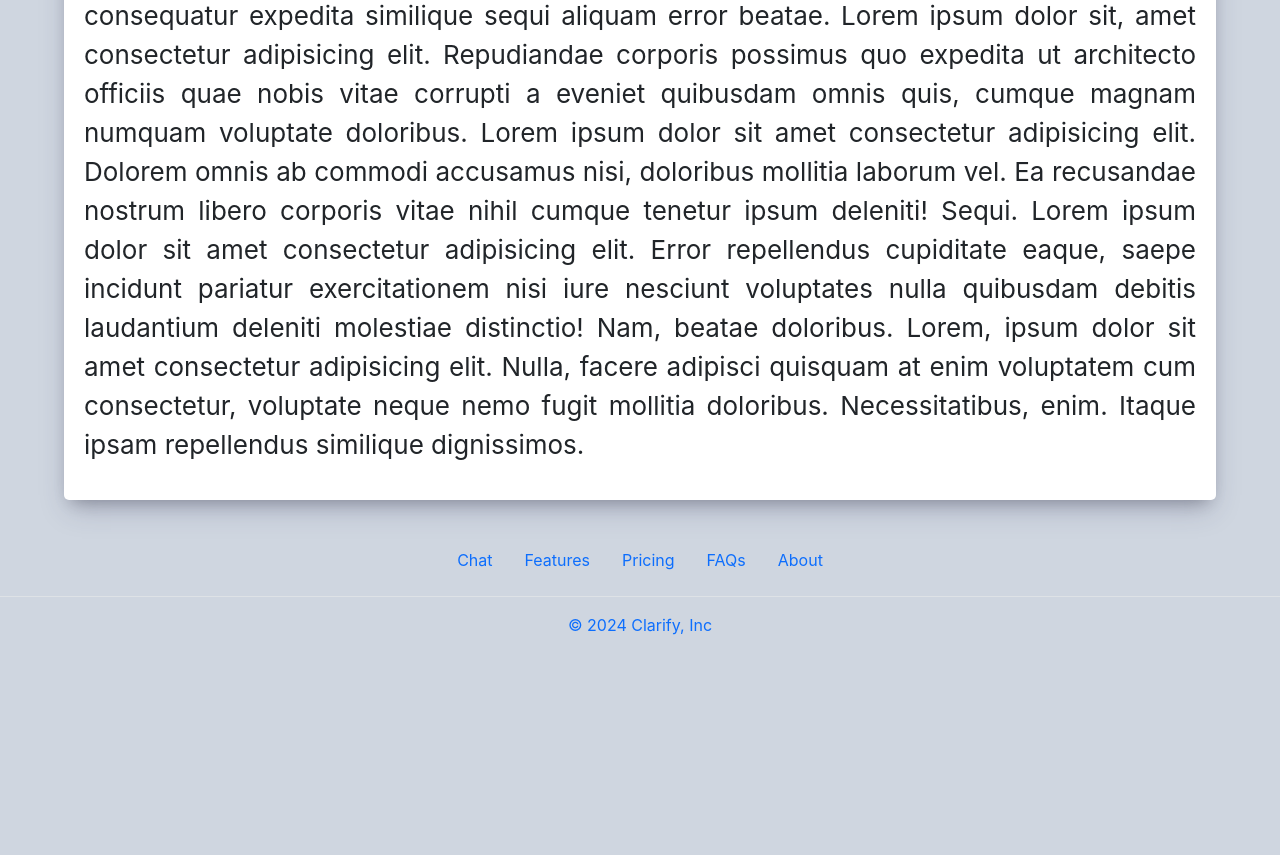
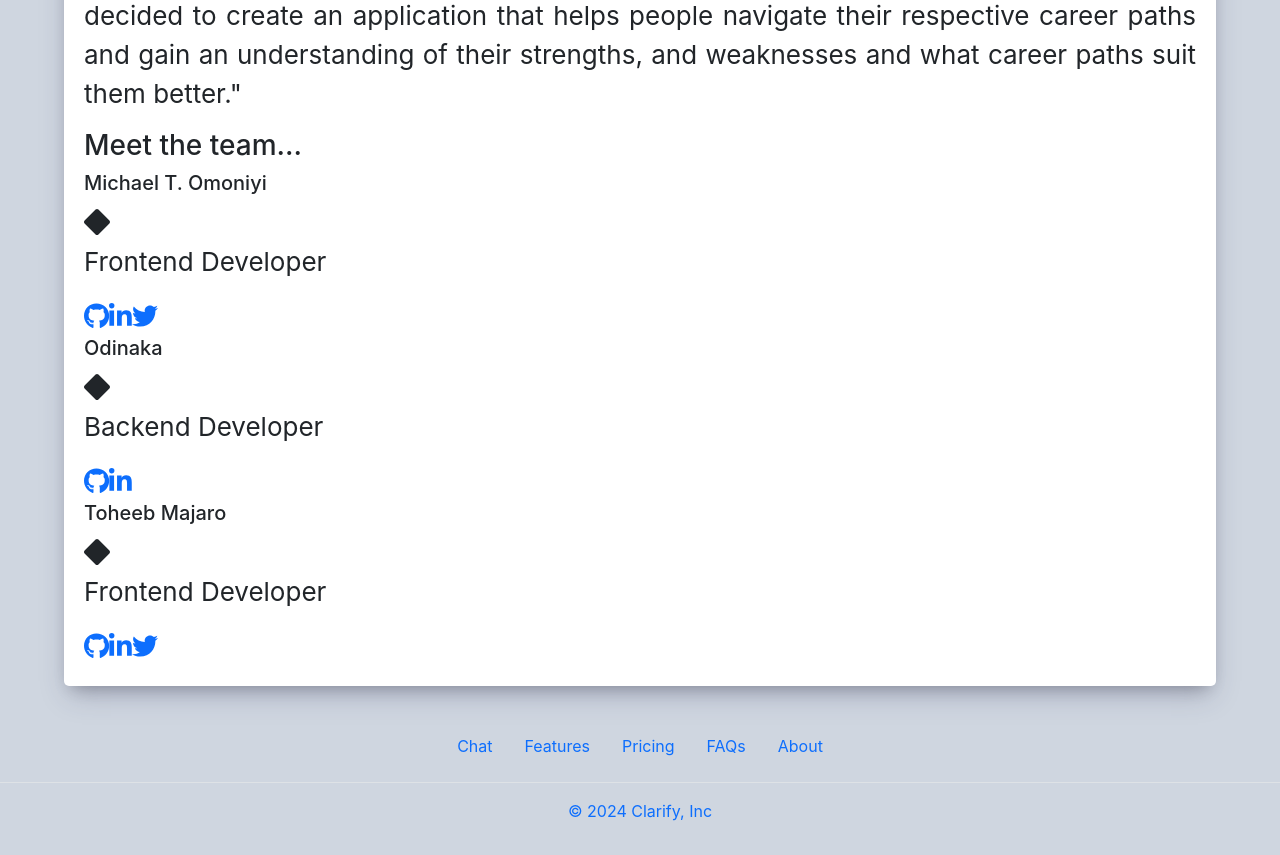
Before and after one commit to MichaelOmoniyi/Clarify, a React (Create React App) app in the folder clarify-app/: page /about in a window 1280 px wide. Shown: the part 660-1515 px from the top of the page. Before the commit the page ends 1329 px from the top, so only its background shows below. Built offline with nearby package versions, Linux system fonts and the light colour scheme; no server answers.

Commit message:
Update the about us section and meet the team section

```diff
--- a/clarify-app/src/pages/About.jsx
+++ b/clarify-app/src/pages/About.jsx
@@ -1,5 +1,12 @@
 import React, { Component } from "react";
 import { Link } from "react-router-dom";
+import { FontAwesomeIcon } from "@fortawesome/react-fontawesome";
+import { faDiamond } from "@fortawesome/free-solid-svg-icons";
+import {
+  faGithub,
+  faLinkedinIn,
+  faTwitter,
+} from "@fortawesome/free-brands-svg-icons";
 import "./About.css";
 import Footer from "../components/Footer";
 import AboutImage from "../assets/tutoring.jpg";
@@ -15,12 +22,101 @@ export default class About extends Component {
             </div>
             <div className="about-content">
               <h1>ABOUT US</h1>
-                            <p>Lorem ipsum dolor sit, amet consectetur adipisicing elit. Atque ut libero laudantium nesciunt voluptas totam facere cumque molestiae saepe et amet laborum, officiis consequatur expedita similique sequi aliquam error beatae.  Lorem ipsum dolor sit, amet consectetur adipisicing elit. Repudiandae corporis possimus quo expedita ut architecto officiis quae nobis vitae corrupti a eveniet quibusdam omnis quis, cumque magnam numquam voluptate doloribus. Lorem ipsum dolor sit amet consectetur adipisicing elit. Dolorem omnis ab commodi accusamus nisi, doloribus mollitia laborum vel. Ea recusandae nostrum libero corporis vitae nihil cumque tenetur ipsum deleniti! Sequi. Lorem ipsum dolor sit amet consectetur adipisicing elit. Error repellendus cupiditate eaque, saepe incidunt pariatur exercitationem nisi iure nesciunt voluptates nulla quibusdam debitis laudantium deleniti molestiae distinctio! Nam, beatae doloribus. Lorem, ipsum dolor sit amet consectetur adipisicing elit. Nulla, facere adipisci quisquam at enim voluptatem cum consectetur, voluptate neque nemo fugit mollitia doloribus. Necessitatibus, enim. Itaque ipsam repellendus similique dignissimos.</p>
+              <p>
+                "In a quest to proffer a solution to challenges many beginners
+                or even professionals face, we thought to solve the problem of
+                mentorship which many of us can relate to. We decided to create
+                an application that helps people navigate their respective
+                career paths and gain an understanding of their strengths, and
+                weaknesses and what career paths suit them better."
+              </p>
+            </div>
+            <div className="team">
+              <h3>Meet the team...</h3>
+              <div className="members">
+                <div className="member">
+                  <h5>Michael T. Omoniyi</h5>
+                  <FontAwesomeIcon className="diamond" icon={faDiamond} />
+                  <p>Frontend Developer</p>
+                  <div className="socials">
+                    <a
+                      href="https://github.com/MichaelOmoniyi"
+                      target="_blank"
+                      rel="noopener noreferrer"
+                    >
+                      <FontAwesomeIcon className="social" icon={faGithub} />
+                    </a>
+                    <a
+                      href="https://www.linkedin.com/in/michael-omoniyi-1b2307232/"
+                      target="_blank"
+                      rel="noopener noreferrer"
+                    >
+                      <FontAwesomeIcon className="social" icon={faLinkedinIn} />
+                    </a>
+                    <a
+                      href="https://twitter.com/Omons_Mikel"
+                      target="_blank"
+                      rel="noopener noreferrer"
+                    >
+                      <FontAwesomeIcon className="social" icon={faTwitter} />
+                    </a>
+                  </div>
+                </div>
+                <div className="member">
+                  <h5>Odinaka</h5>
+                  <FontAwesomeIcon className="diamond" icon={faDiamond} />
+                  <p>Backend Developer</p>
+                  <div className="socials">
+                    <a
+                      href="https://github.com/astronolt"
+                      target="_blank"
+                      rel="noopener noreferrer"
+                    >
+                      <FontAwesomeIcon className="social" icon={faGithub} />
+                    </a>
+                    <a
+                      href="https://www.linkedin.com/in/odinakadev/"
+                      target="_blank"
+                      rel="noopener noreferrer"
+                    >
+                      <FontAwesomeIcon className="social" icon={faLinkedinIn} />
+                    </a>
+                  </div>
+                </div>
+                <div className="member">
+                  <h5>Toheeb Majaro</h5>
+                  <FontAwesomeIcon className="diamond" icon={faDiamond} />
+                  <p>Frontend Developer</p>
+                  <div className="socials">
+                    <a
+                      href="https://github.com/Torh-21"
+                      target="_blank"
+                      rel="noopener noreferrer"
+                    >
+                      <FontAwesomeIcon className="social" icon={faGithub} />
+                    </a>
+                    <a
+                      href="https://www.linkedin.com/in/toheeb-majaro"
+                      target="_blank"
+                      rel="noopener noreferrer"
+                    >
+                      <FontAwesomeIcon className="social" icon={faLinkedinIn} />
+                    </a>
+                    <a
+                      href="https://twitter.com/torh_gg"
+                      target="_blank"
+                      rel="noopener noreferrer"
+                    >
+                      <FontAwesomeIcon className="social" icon={faTwitter} />
+                    </a>
+                  </div>
+                </div>
+              </div>
             </div>
           </div>
         </div>
         <Footer />
       </React.Fragment>
-        )
+    );
   }
 }
```
Lines whose indentation alone changed are shown as unchanged.
